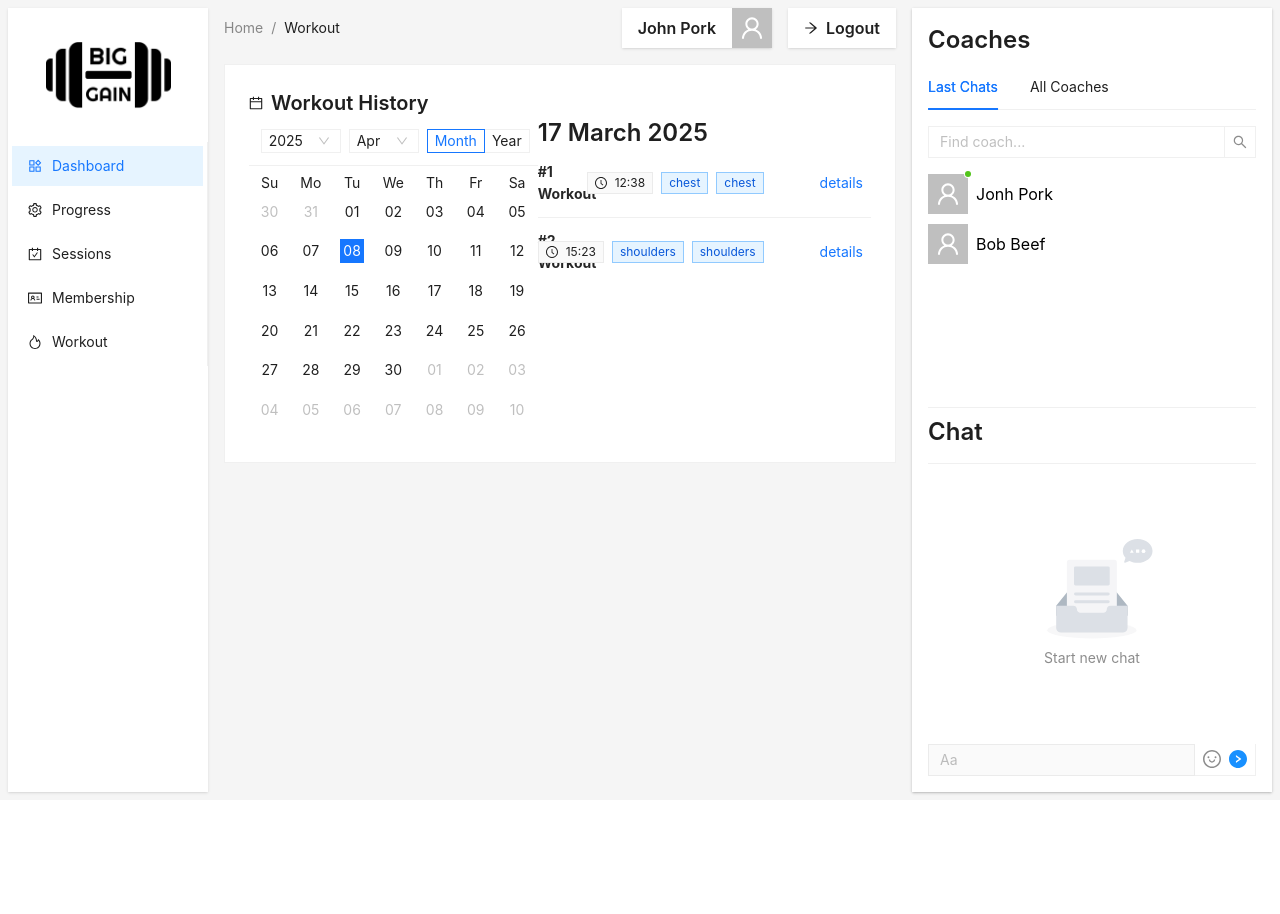
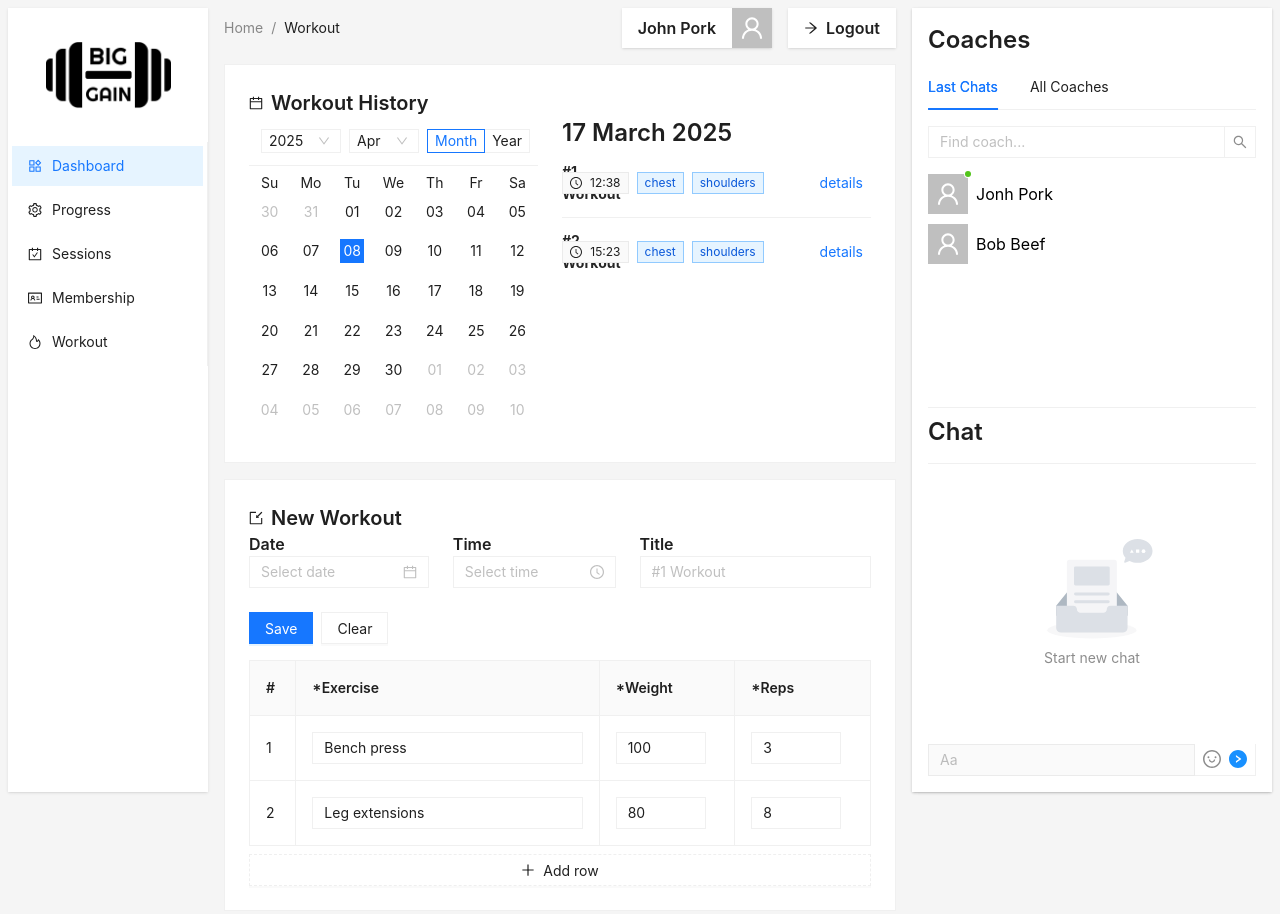
Before and after one commit to filip-stepien/gym-frontend, a React (Vite) app: page /workout in a window 1280 px wide. Shown: the top 914 px of the page. Before the commit the page ends 800 px from the top, so only its background shows below. Built offline with nearby package versions, Linux system fonts and the light colour scheme.

Commit message:
feat: add newworkout card

```diff
--- a/src/pages/ClientDashboard/UpcomingSession.tsx
+++ b/src/pages/ClientDashboard/UpcomingSession.tsx
@@ -20,7 +20,7 @@ export function UpcomingSession() {
     return (
         <Card>
             <CardTitle title='Upcoming session' icon='sessions' />
-            <Flex>
+            <Flex className='gap-small'>
                 <Flex vertical className='w-full'>
                     <Calendar fullscreen={false} />
                 </Flex>
--- a/src/pages/ClientSession/YourUpcomingSessions.tsx
+++ b/src/pages/ClientSession/YourUpcomingSessions.tsx
@@ -7,22 +7,26 @@ const data = [
     {
         title: 'Full body workout',
         time: '13:00-14:00',
-        name: 'John Pork'
+        name: 'John Pork',
+        date: '2025-03-17'
     },
     {
         title: 'Full body workout',
         time: '14:00-15:00',
-        name: 'John Pork'
+        name: 'John Pork',
+        date: '2025-03-17'
     },
     {
         title: 'Full body workout',
         time: '15:00-16:00',
-        name: 'John Pork'
+        name: 'John Pork',
+        date: '2025-03-17'
     },
     {
         title: 'Full body workout',
         time: '14:00-15:00',
-        name: 'John Pork'
+        name: 'John Pork',
+        date: '2025-03-18'
     }
 ];
 
--- a/src/pages/ClientWorkout/ClientNewWorkout.tsx
+++ b/src/pages/ClientWorkout/ClientNewWorkout.tsx
@@ -0,0 +1,147 @@
+import { useState } from 'react';
+import { CardTitle } from '@/components/CardTitle';
+import {
+    Button,
+    Card,
+    DatePicker,
+    Flex,
+    Input,
+    InputNumber,
+    Space,
+    Table,
+    Typography,
+    TimePicker
+} from 'antd';
+import type { ColumnsType } from 'antd/es/table';
+import { PlusOutlined } from '@ant-design/icons';
+
+const { Title } = Typography;
+
+interface ExerciseRow {
+    key: string;
+    exercise: string;
+    weight: number;
+    reps: number;
+}
+
+export function ClientNewWorkout() {
+    const [dataSource, setDataSource] = useState<ExerciseRow[]>([
+        {
+            key: '1',
+            exercise: 'Bench press',
+            weight: 100,
+            reps: 3
+        },
+        {
+            key: '2',
+            exercise: 'Leg extensions',
+            weight: 80,
+            reps: 8
+        }
+    ]);
+
+    const handleChange = (value: any, key: string, column: keyof ExerciseRow) => {
+        setDataSource(prev =>
+            prev.map(item => (item.key === key ? { ...item, [column]: value } : item))
+        );
+    };
+
+    const handleAddRow = () => {
+        const newKey = (dataSource.length + 1).toString();
+        const newRow: ExerciseRow = {
+            key: newKey,
+            exercise: '',
+            weight: 0,
+            reps: 0
+        };
+        setDataSource([...dataSource, newRow]);
+    };
+
+    const columns: ColumnsType<ExerciseRow> = [
+        {
+            title: '#',
+            dataIndex: 'key',
+            key: 'key',
+            render: (_, __, index) => index + 1
+        },
+        {
+            title: '*Exercise',
+            dataIndex: 'exercise',
+            render: (text, record) => (
+                <Input
+                    value={text}
+                    onChange={e => handleChange(e.target.value, record.key, 'exercise')}
+                />
+            )
+        },
+        {
+            title: '*Weight',
+            dataIndex: 'weight',
+            render: (text, record) => (
+                <InputNumber
+                    value={text}
+                    min={0}
+                    onChange={value => handleChange(value, record.key, 'weight')}
+                />
+            )
+        },
+        {
+            title: '*Reps',
+            dataIndex: 'reps',
+            render: (text, record) => (
+                <InputNumber
+                    value={text}
+                    min={0}
+                    onChange={value => handleChange(value, record.key, 'reps')}
+                />
+            )
+        }
+    ];
+
+    return (
+        <Card>
+            <CardTitle title='New Workout' icon='newworkout' />
+
+            <Flex align='flex-end' justify='space-between' className='w-full' wrap gap='large'>
+                <Flex gap='large'>
+                    <Flex vertical>
+                        <Title level={5}>Date</Title>
+                        <DatePicker placeholder='Select date' />
+                    </Flex>
+                    <Flex vertical>
+                        <Title level={5}>Time</Title>
+                        <TimePicker format='HH:mm' className='primary' placeholder='Select time' />
+                    </Flex>
+                    <Flex vertical>
+                        <Title level={5}>Title</Title>
+                        <Input placeholder='#1 Workout' />
+                    </Flex>
+                </Flex>
+
+                <Space>
+                    <Button type='primary' className='primary'>
+                        Save
+                    </Button>
+                    <Button>Clear</Button>
+                </Space>
+            </Flex>
+
+            <Table
+                className='mt-4'
+                dataSource={dataSource}
+                columns={columns}
+                pagination={false}
+                bordered
+            />
+            <Button
+                type='dashed'
+                onClick={handleAddRow}
+                block
+                icon={<PlusOutlined />}
+                className='mt-2'
+            >
+                Add row
+            </Button>
+        </Card>
+    );
+}
--- a/src/pages/ClientWorkout/ClientWorkout.tsx
+++ b/src/pages/ClientWorkout/ClientWorkout.tsx
@@ -1,10 +1,12 @@
 import { Flex } from 'antd';
 import { ClientWorkoutHistory } from './ClientWorkoutHistory';
+import { ClientNewWorkout } from './ClientNewWorkout';
 
 export function ClientWorkout() {
     return (
         <Flex vertical className='gap-layout'>
             <ClientWorkoutHistory />
+            <ClientNewWorkout />
         </Flex>
     );
 }
--- a/src/pages/ClientWorkout/ClientWorkoutHistory.tsx
+++ b/src/pages/ClientWorkout/ClientWorkoutHistory.tsx
@@ -8,12 +8,14 @@ const data = [
     {
         title: '#1 Workout',
         time: '12:38',
-        exercise: 'chest'
+        exercise1: 'chest',
+        exercise2: 'shoulders'
     },
     {
         title: '#2 Workout',
         time: '15:23',
-        exercise: 'shoulders'
+        exercise1: 'chest',
+        exercise2: 'shoulders'
     }
 ];
 
@@ -21,7 +23,7 @@ export function ClientWorkoutHistory() {
     return (
         <Card>
             <CardTitle title='Workout History' icon='calendar' />
-            <Flex>
+            <Flex className='gap-large'>
                 <Flex vertical className='w-full'>
                     <Calendar fullscreen={false} />
                 </Flex>
@@ -41,8 +43,8 @@ export function ClientWorkoutHistory() {
                                         {item.time}
                                     </Space>
                                 </Tag>
-                                <Tag color='blue'>{item.exercise}</Tag>
-                                <Tag color='blue'>{item.exercise}</Tag>
+                                <Tag color='blue'>{item.exercise1}</Tag>
+                                <Tag color='blue'>{item.exercise2}</Tag>
                             </List.Item>
                         )}
                     />
```
